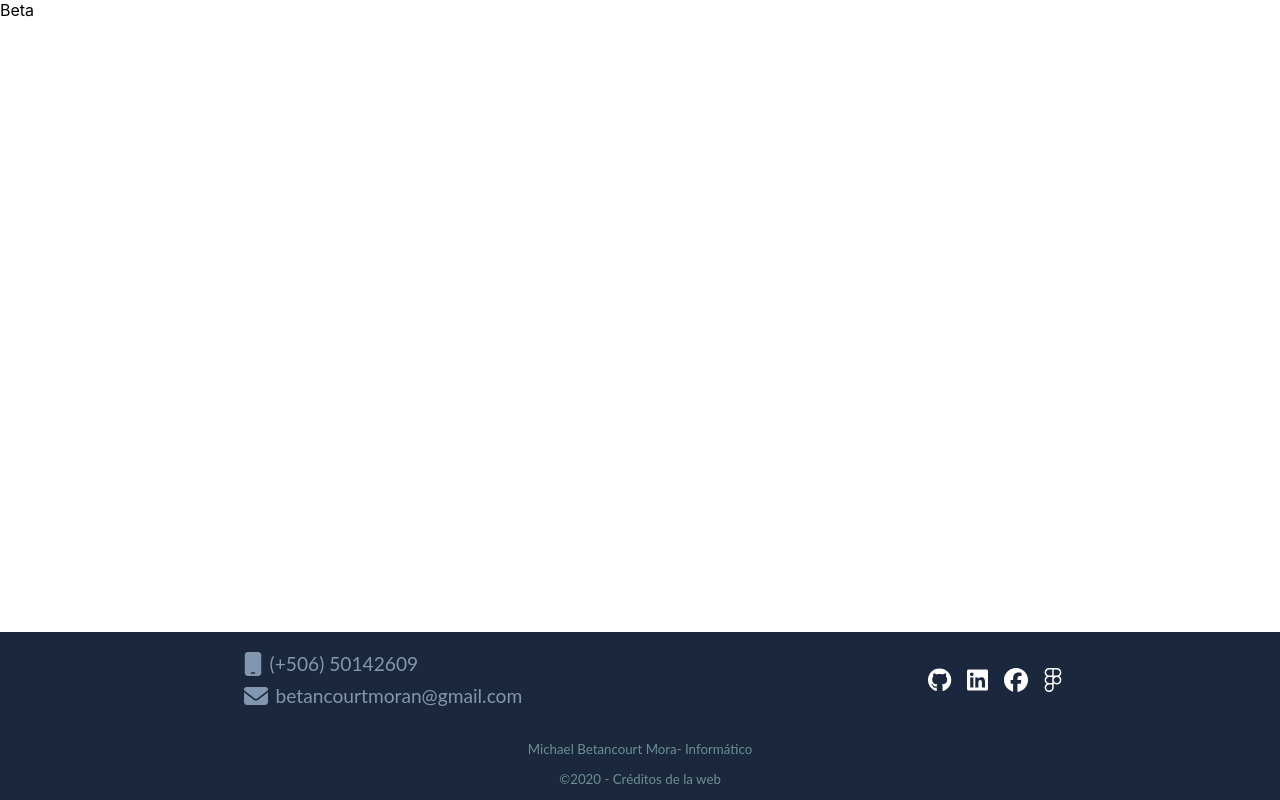
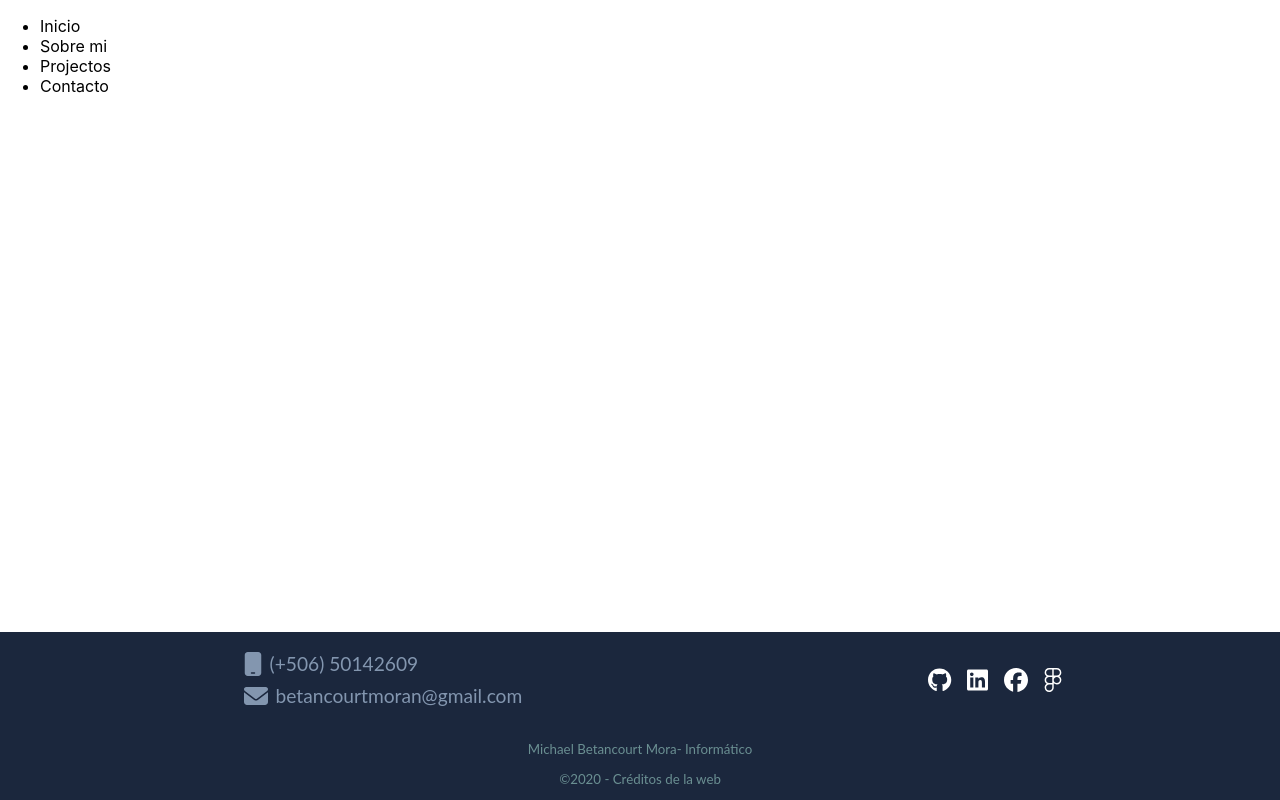
Before and after one commit to michaelbeta/portfoliomichaelbeta, a Next.js app: page /home in a window 1280 px wide. Built offline with nearby package versions, Linux system fonts and the light colour scheme.

Commit message:
creacion del header incompleto

```diff
--- a/components/layout/Footer.js
+++ b/components/layout/Footer.js
@@ -1,25 +1,13 @@
 import React from 'react'
+import Iconos from '../../models/footer/iconos'
 import FooterStyled from '../../styles/footer/footer.module.css';
 import { FontAwesomeIcon } from '@fortawesome/react-fontawesome'
-import {
-  faGithub,
-  faLinkedin,
-  faFacebook,
-  faInstagram,
-  faFigma,
-} from "@fortawesome/free-brands-svg-icons";
 import {
   faMobile,
   faEnvelope,
 } from "@fortawesome/free-solid-svg-icons";
 
 const footer = (props) => {
-
-  const socialMedia = [
-    ["https://github.com/michaelbeta",faGithub],
-    ["https://www.linkedin.com/in/michael-betancourt-mora/",faLinkedin],
-    ["https://www.facebook.com/michael.betancourt.39794/",faFacebook],
-    ["https://www.figma.com/@MichaelBeta",faFigma]];
   return (
     <footer className={FooterStyled.footer}>
       <section className={FooterStyled.datosDeContacto}>
@@ -35,7 +23,7 @@ const footer = (props) => {
         </ul>
       </section >
       <section className={FooterStyled.socialMedia}>
-        {socialMedia.map((item, key) =>
+        {Iconos.map((item, key) =>
           <button key={key}>
             <a href={item[key,0]}>
               <FontAwesomeIcon icon={item[key,1]} />
--- a/components/layout/Header.js
+++ b/components/layout/Header.js
@@ -1,10 +1,24 @@
 import React from 'react';
-//import { HeaderContainer, Icon, Menu } from '../../styles/layout/header.css';
+import HeaderStyled from '../../styles/header/header.module.css';
+import Link from "next/link";
+import HeaderLinks from "../../models/links/headerLinks";
 
 const Header = () => {
     return (
         <div>
-            Beta
+            <nav className={HeaderStyled.menu}>
+                <ul>
+                    {HeaderLinks.map((links, key) => {
+                        return (
+                            <li key={key}>
+                                <Link href={links.url} >
+                                {links.name}
+                                </Link>
+                            </li>
+                        )
+                    })}
+                </ul>
+            </nav>
         </div>
 
     )
--- /dev/null
+++ b/models/footer/iconos.js
@@ -0,0 +1,15 @@
+import {
+  faGithub,
+  faLinkedin,
+  faFacebook,
+  faInstagram,
+  faFigma,
+} from "@fortawesome/free-brands-svg-icons";
+
+const socialMedia = [
+    ["https://github.com/michaelbeta",faGithub],
+    ["https://www.linkedin.com/in/michael-betancourt-mora/",faLinkedin],
+    ["https://www.facebook.com/michael.betancourt.39794/",faFacebook],
+    ["https://www.figma.com/@MichaelBeta",faFigma]];
+
+    export default socialMedia;
--- /dev/null
+++ b/models/links/headerLinks.js
@@ -0,0 +1,20 @@
+const headerLinks = [
+    {
+        name: 'Inicio',
+        url: '/home',
+    },
+    {
+        name: 'Sobre mi',
+        url: '/sobre-mi/',
+    },
+    {
+        name: 'Projectos',
+        url: '/projectos/',
+    },
+    {
+        name: 'Contacto',
+        url: '/contacto/',
+    }
+]
+
+export default headerLinks;
```
Also changed, not shown: styles/header/header.module.css (added).
